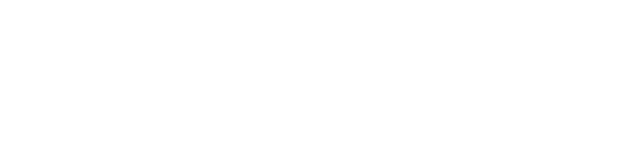
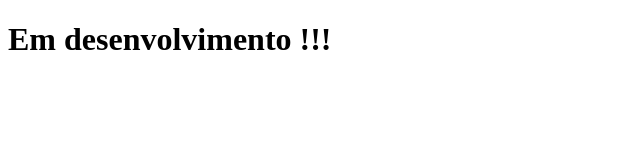
Before and after one commit to atanaufo/atanaufo.github.io, a plain HTML site: page index.html in a window 1280 px wide. Shown: the whole page, without its empty margins (0-640 px from the left). Drawn offline with Linux system fonts and the light colour scheme.

Commit message:
Atualização

```diff
--- a/index.html
+++ b/index.html
@@ -6,6 +6,7 @@
 </head>
 <body>
 
+    <h1>Em desenvolvimento !!!</h1>
 
 
 </body>
```
